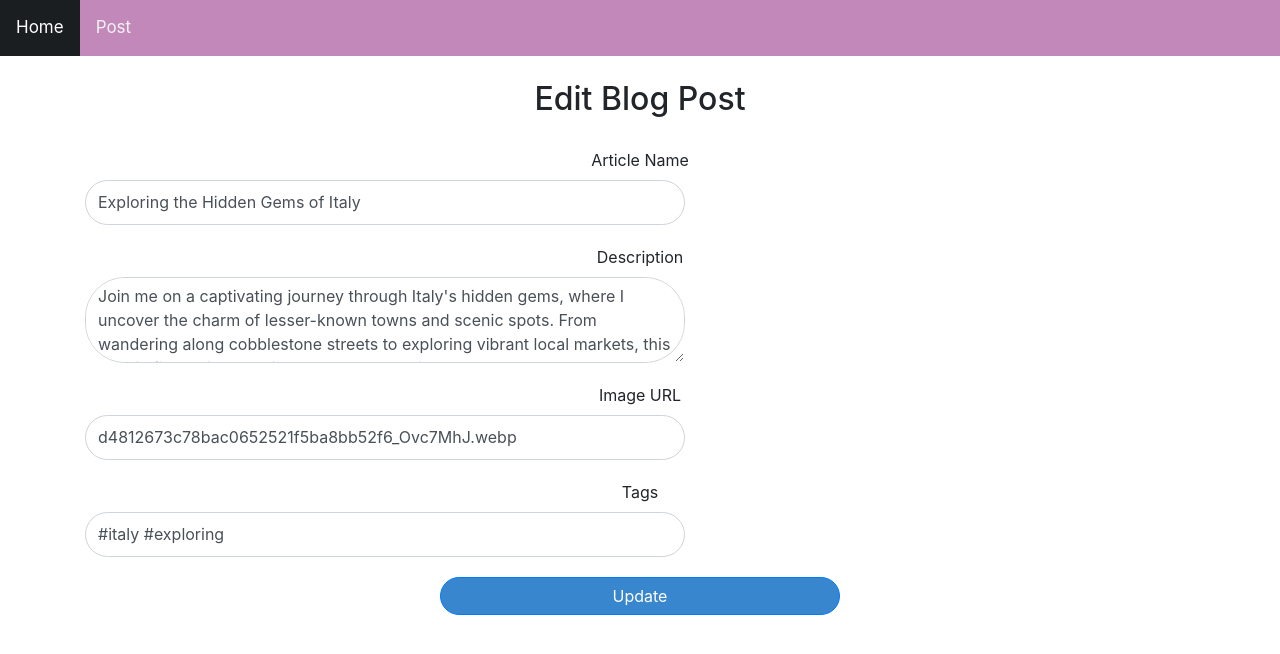
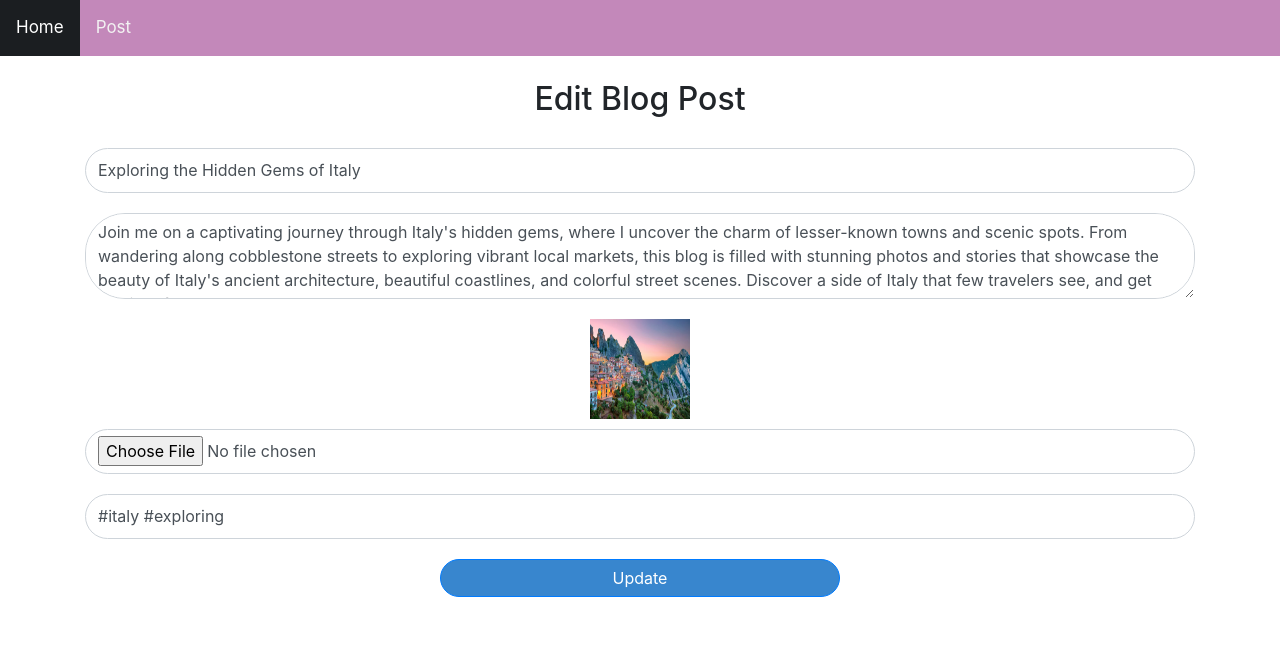
Before and after one commit to Urmila4718/Peronal-Blogging-App, a Django app: page /editpost/3/ in a window 1280 px wide. Shown: the top 654 px of the page. Run offline with Django 4.2, Linux system fonts and the light colour scheme; data comes from the database, SQL or seed files in the repository; both versions use the stored data as it was after the commit; some libraries are stand-ins or nearby versions.

Commit message:
Updated files

```diff
--- a/blogging/static/css/index.css
+++ b/blogging/static/css/index.css
@@ -137,7 +137,6 @@ body {
 
 .form-control {
   height: 45px;
-  width: 600px;
   margin-bottom: 20px;
   border-radius: 40px;
 }
@@ -162,8 +161,10 @@ width: 400px;
 
 .btn-edit{
   background-color:#3886CE;
-  border-radius: 20px;
-  width: 400px;
+  color: #ddd;
+}
+.btn-delete{
+  background-color:#3886CE;
   color: #ddd;
 }
 
--- a/blogging/templates/edit.html
+++ b/blogging/templates/edit.html
@@ -12,7 +12,7 @@
 
 <body>
   <div class="topnav" id="myTopnav">
-    <a href="{% url 'index' %}" class="active">Home</a>
+    <a href="/" class="active">Home</a>
     <a href="{% url 'add_article' %}">Post</a>
   </div>
 
@@ -30,25 +30,39 @@
     <form method="post" action="{% url 'edit_article' article.id %}">
       {% csrf_token %}
       <div class="form-group">
-        <label for="article_name">Article Name</label>
         <input type="text" class="form-control" id="article_name" name="article_name" value="{{ article.article_name }}" required>
       </div>
       <div class="form-group">
-        <label for="description">Description</label>
         <textarea class="form-control" id="description" name="description" rows="3" required>{{ article.description }}</textarea>
       </div>
       <div class="form-group">
-        <label for="id_blogImg">Image URL</label>
-        <input type="text" class="form-control" id="id_blogImg" name="id_blogImg" value="{{ article.image }}" placeholder="Enter image URL (optional)">
+
+        <img id="preview" style="height: 100px;width: 100px;margin-bottom: 10px;" src="{{ article.image.url }}">
+        <input type="file" class="form-control" id="id_blogImg" name="id_blogImg" value="{{ article.image.url }}" placeholder="Enter image URL (optional)">
       </div>
       <div class="form-group">
-        <label for="tags">Tags</label>
         <input type="text" class="form-control" id="tags" name="tags" value="{{ article.tags }}" placeholder="Enter tags (optional)">
       </div>
       <button type="submit" class="btn btn-primary">Update</button>
     </form>
   </div>
+  <script>
+    // JavaScript to preview the selected image
+    document.getElementById('id_blogImg').addEventListener('change', function(event) {
+    const file = event.target.files[0];
+    const preview = document.getElementById('preview');
 
+    if (file) {
+        const reader = new FileReader();
+        reader.onload = function(e) {
+            console.log('File loaded:', file);
+            console.log('File result:', e.target.result);
+            preview.src = e.target.result; // Set the image source to the selected file
+        }
+        reader.readAsDataURL(file); // Read the file as a data URL
+    }
+});
+</script>
   <script src="https://code.jquery.com/jquery-3.3.1.slim.min.js"></script>
   <script src="https://cdnjs.cloudflare.com/ajax/libs/popper.js/1.14.7/umd/popper.min.js"></script>
   <script src="https://stackpath.bootstrapcdn.com/bootstrap/4.3.1/js/bootstrap.min.js"></script>
--- a/blogging/templates/index.html
+++ b/blogging/templates/index.html
@@ -43,6 +43,7 @@
                 <p class="card-text"><small class="text-muted">Modified on: {{ p.last_modified }}</small></p>
                 <p class="card-text">{{ p.tags }}</p>
                 <a href="{% url 'edit_article' p.id %}" class="btn-edit">Edit</a>
+                <a href="{% url 'delete_article' p.id %}" class="btn-delete">Delete</a>
               </div>
             </div>
           </div>
--- a/blogging/urls.py
+++ b/blogging/urls.py
@@ -11,5 +11,5 @@ urlpatterns = [
     path('',views.getArticle, name="get_article"),
     path('createpost/',views.addArticle, name="add_article"),
     path('editpost/<int:id>/',views.editArticle, name="edit_article"),
-    #path('article-list/', views.article_list, name='article_list'),
+    path('deletepost/<int:id>', views.deleteArticle, name='delete_article'),
 ]+ static(settings.MEDIA_URL, document_root=settings.MEDIA_ROOT)
--- a/blogging/views.py
+++ b/blogging/views.py
@@ -58,6 +58,11 @@ def editArticle(request, id):
         article.save()
 
         messages.success(request, "Article updated successfully!")
-        return redirect('index')  # Redirect to the index or another page
+        return redirect('/')  # Redirect to the index or another page
 
     return render(request, 'edit.html', {'article': article})
+
+def deleteArticle(request,id):
+    article = Article.objects.get(id=id)
+    article.delete()
+    return redirect('/')
```
Also changed, not shown: db.sqlite3, 3 other files.
